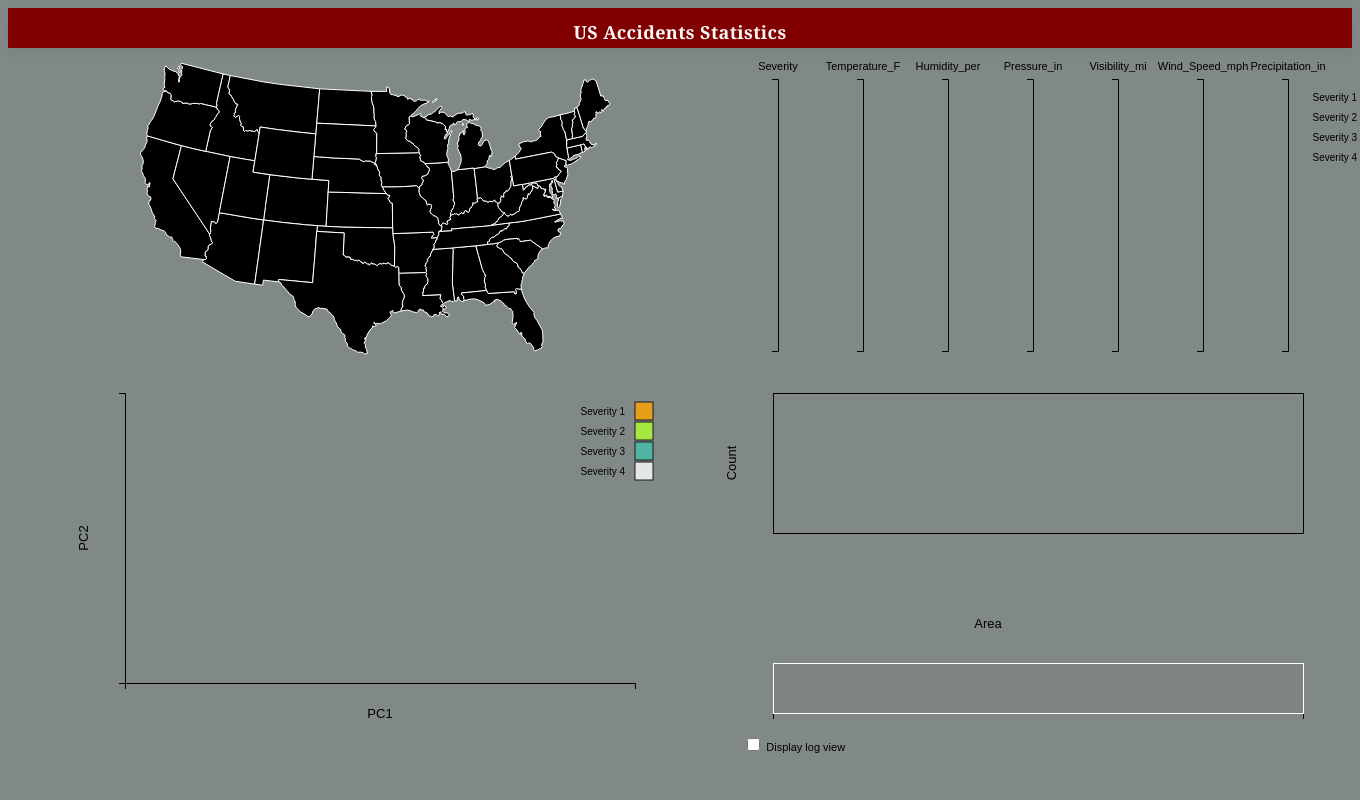
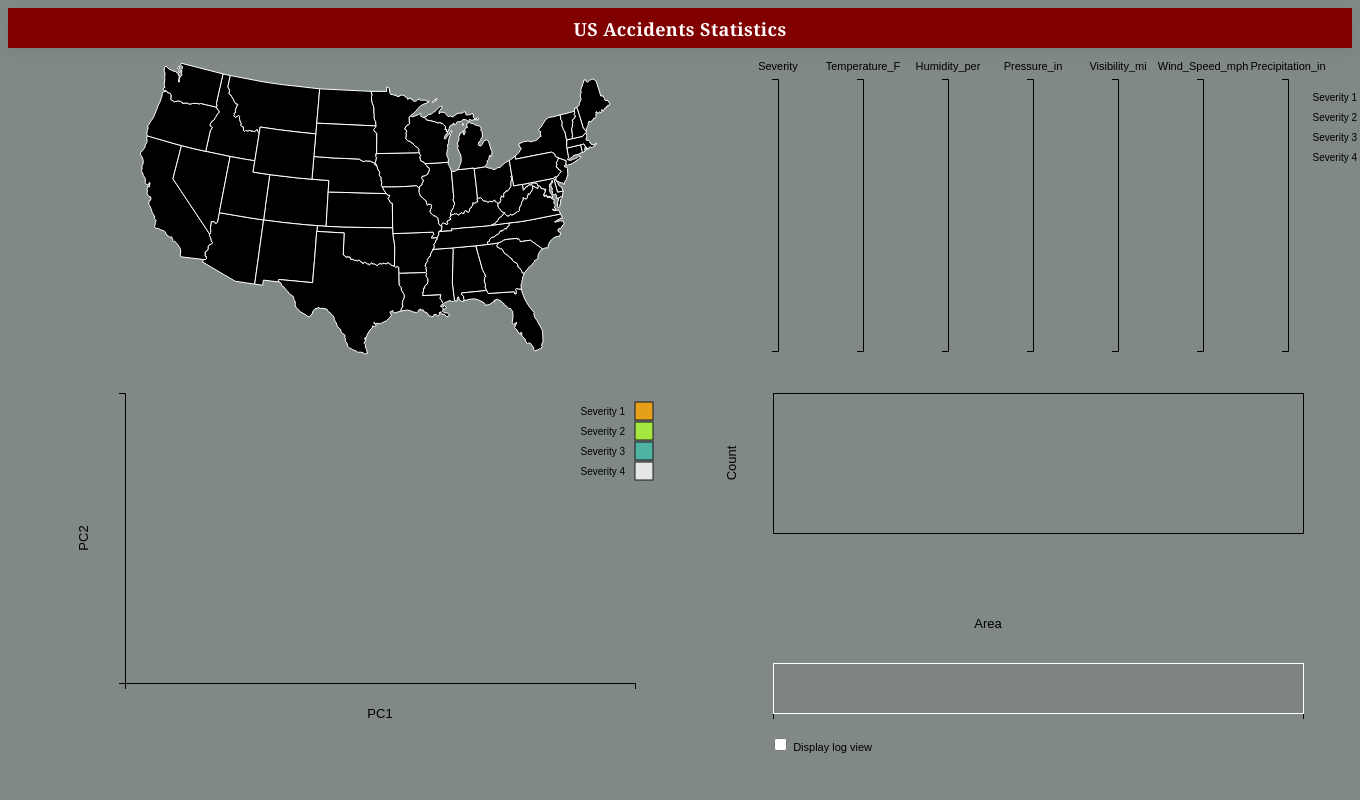
Before and after one commit to aakashsbhatia2/Visualization-Project, a Flask app: template flaskDirectory/templates/index.html in a window 1360 px wide; the page is wider, and only the part inside the window is pictured. Run offline with Flask 2, Linux system fonts and the light colour scheme; the template is opened without the code that fills it, so the values that code supplies are empty; parts of the project's set-up code (start-up, migrations or seed data) failed here and were passed over; some libraries are stand-ins or nearby versions.

Commit message:
Adjusting positions of checkbox and text

```diff
--- a/flaskDirectory/app.py
+++ b/flaskDirectory/app.py
@@ -149,8 +149,6 @@ def prep_map_data():
     maparr = []
 
     for state in featurerecords:
-        if state['features']['properties']['name'] == 'Alaska':
-            print(state['features'])
         maparr.append(state['features'])
 
     mapdata['features'] = maparr
--- a/flaskDirectory/static/stylesheet.css
+++ b/flaskDirectory/static/stylesheet.css
@@ -1,7 +1,7 @@
 @charset "UTF-8";
 
     input{
-        margin-left: 55%;
+        margin-left: 57%;
     }
     svg {
         font: 10px sans-serif;
@@ -53,7 +53,7 @@
     font-family: Georgia, Cambria, "Times New Roman", Times, serif;
     font-weight: 600;
     font-size: 18px;
-    padding-top: 12px;
+    padding-top: 9px;
     letter-spacing: 0.02em;
     color: snow;
   }
@@ -91,13 +91,11 @@
       width: 40%;
       bottom: 50%;
       margin-left: 5%;
-      #background: red;
   }
 
   #parallelcood {
       display: inline-block;
       width: 40%;
-      #background: green;
       margin-top: 1%;
       bottom: 60%;
       margin-left: 5%;
@@ -106,7 +104,6 @@
   #barchart {
       display: inline-block;
       width: 40%;
-      #background: blue;
       top: 50%;
       margin-left: 5%;
   }
@@ -114,6 +111,5 @@
       display: inline-block;
       width: 43%;
       top: 50%;
-      #background: white;
       margin-left: 5%;
   }
```
